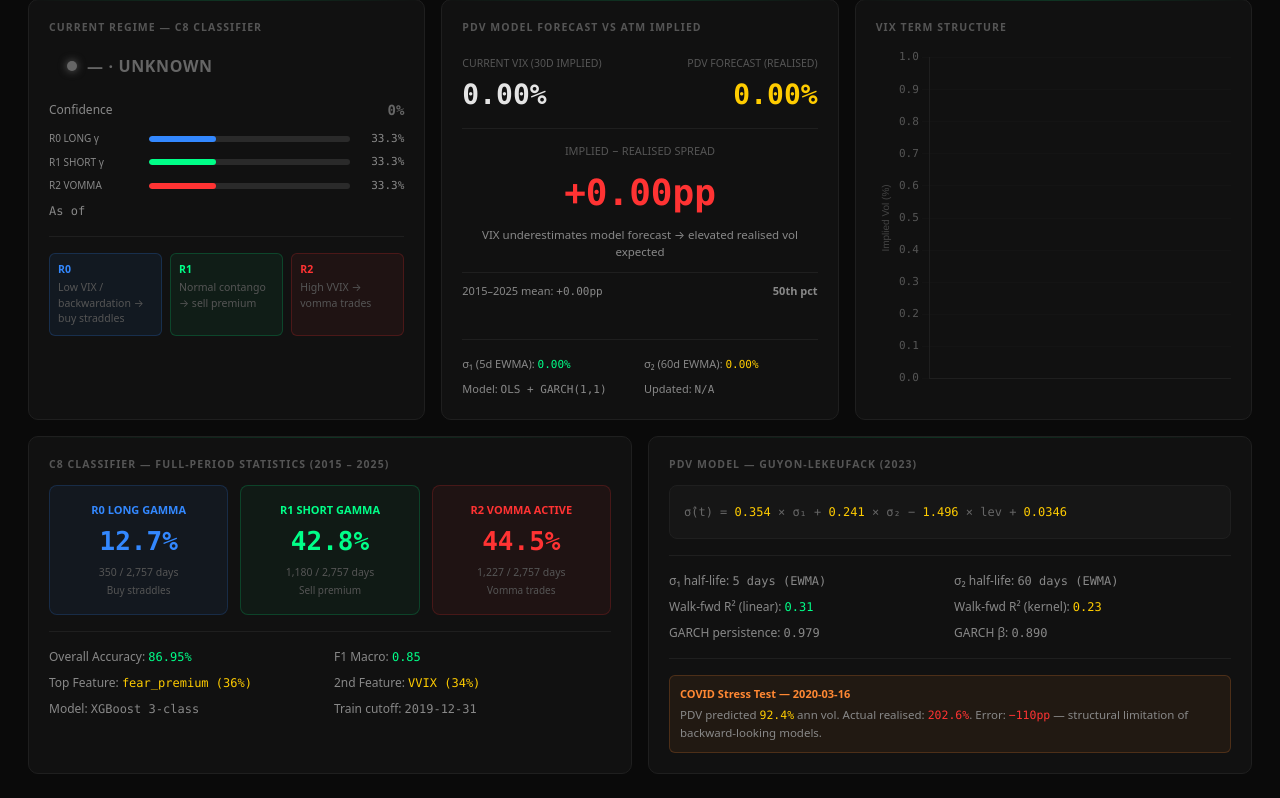
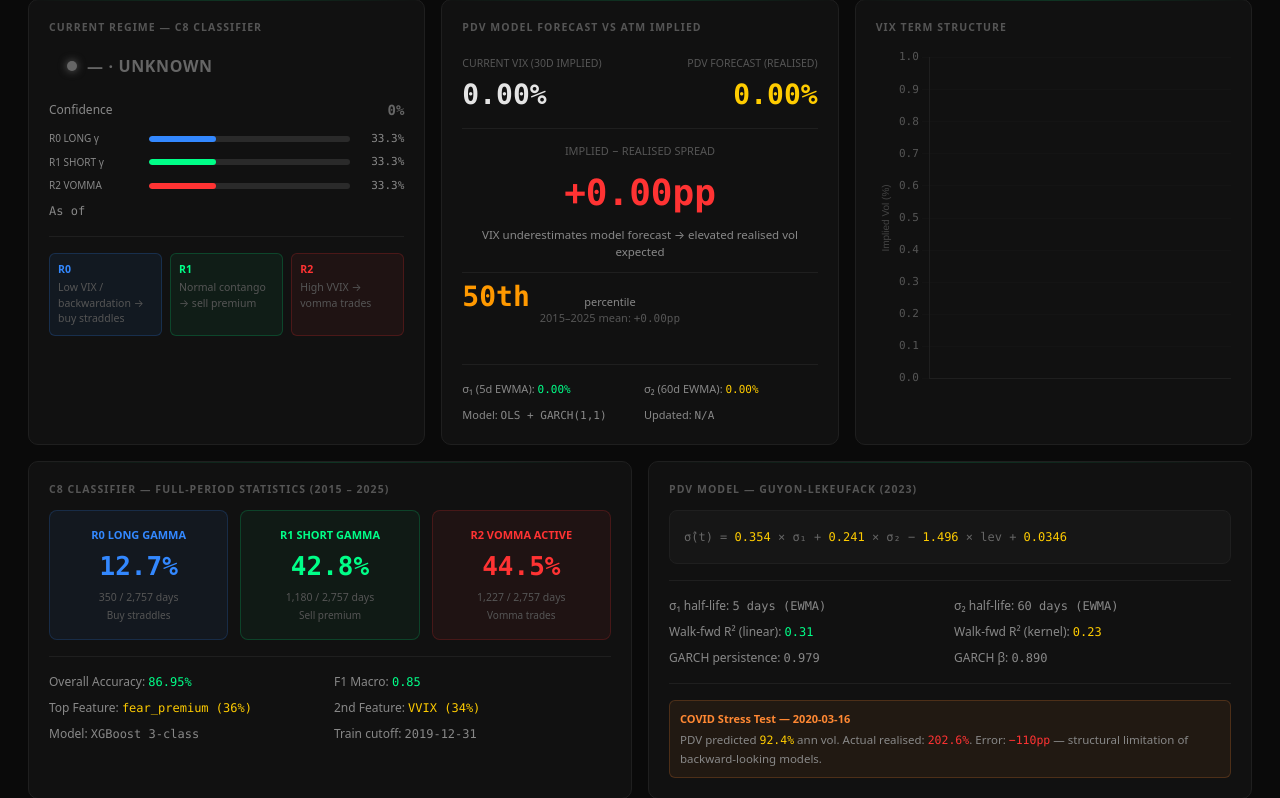
Before and after one commit to navnoorthapar/vol-system-dashboard, a Flask app: page / in a window 1280 px wide. Shown: the part 337-1135 px from the top of the page. Before the commit the page ends 1111 px from the top, so only its background shows below. Run offline with Flask 3, Linux system fonts and the light colour scheme; data that the repository does not hold is empty.

Commit message:
Fix backtest empty charts + highlight 99.7th percentile spread
FIX 1 — Backtest page empty metrics (root cause found):
  full_results.pkl contains joint_vol_calibration.backtest.TradeRecord
  objects which fail to unpickle on Railway when the full codebase
  import chain isn't available. Eliminated pickle dependency entirely —
  all metrics now computed directly from full_results.parquet:
  Sharpe, Sortino, max drawdown, calmar, win rate, avg P&L, per-signal
  breakdown. Also added missing fallback keys (eq_nav_s1/s2/s3/comb,
  total_pnl, start_nav) so JS chart never receives undefined data.

FIX 2 — PDV spread percentile more prominent:
  - 99.7th percentile shown as large 28px bold amber number
  - Amber warning box: '⚠ Spread at 99.7th percentile — implied vol
    pricing extreme fear relative to 10-year history. Mean: 6.94pp.
    Current: 18.25pp.'
  - Blue info box for low-percentile (vol cheap) regime
  - Sparkline labelled explicitly

Co-Authored-By: Claude Sonnet 4.6 <noreply@anthropic.com>

```diff
--- a/dashboard/app.py
+++ b/dashboard/app.py
@@ -509,51 +509,107 @@ def load_page4() -> dict[str, Any]:
 
     except Exception as e:
         d["eq_error"] = str(e)
-        d["eq_dates"] = []
-        d["eq_nav"]   = []
-        d["final_nav"] = 0
+        d["eq_dates"]    = []
+        d["eq_nav"]      = []
+        d["eq_nav_s1"]   = []
+        d["eq_nav_s2"]   = []
+        d["eq_nav_s3"]   = []
+        d["eq_nav_comb"] = []
+        d["final_nav"]   = 0
+        d["start_nav"]   = 0
+        d["total_pnl"]   = 0
 
-    # ── Metrics from pickle ──────────────────────────────────────────────────
+    # ── Metrics — computed entirely from parquet (no pickle import needed) ───
+    # This avoids pickle loading joint_vol_calibration.backtest.TradeRecord
+    # objects which require the full codebase installed on Railway.
     try:
-        with open(DATA / "backtest" / "full_results.pkl", "rb") as f:
-            bt = pickle.load(f)
-        m = bt["metrics"]
+        eq = pd.read_parquet(DATA / "backtest" / "full_results.parquet")
+        eq.index = pd.to_datetime(eq.index)
+        n_days = len(eq)
+        ann_factor = np.sqrt(252)
 
-        def _pct(x): return f"{x*100:.2f}%" if x is not None and not (isinstance(x, float) and np.isnan(x)) else "—"
-        def _f2(x):  return f"{x:.3f}"       if x is not None and not (isinstance(x, float) and np.isnan(x)) else "—"
-        def _dol(x): return f"${x:,.0f}"     if x is not None and not (isinstance(x, float) and np.isnan(x)) else "—"
+        def _pct(x): return f"{x*100:.2f}%" if x is not None and np.isfinite(float(x)) else "—"
+        def _f2(x):  return f"{x:.3f}"       if x is not None and np.isfinite(float(x)) else "—"
+        def _dol(x): return f"${x:,.0f}"     if x is not None and np.isfinite(float(x)) else "—"
+
+        def _metrics_for(nav_col: str, pnl_col: str, pos_col: str):
+            nav  = eq[nav_col]
+            rets = nav.pct_change().fillna(0)
+            pnl  = eq[pnl_col]
+            # Sharpe (excess over 5% rf)
+            ex   = rets - 0.05 / 252
+            sh   = float(ex.mean() / ex.std() * ann_factor) if rets.std() > 1e-10 else 0.0
+            # Sortino (downside only)
+            down = ex[ex < 0]
+            srt  = float(ex.mean() / down.std() * ann_factor) if len(down) > 1 else 0.0
+            # Max drawdown
+            roll_max = nav.cummax()
+            dd_series = (nav / roll_max) - 1
+            mdd  = float(dd_series.min())
+            # DD duration (longest consecutive drawdown)
+            in_dd = (dd_series < 0).astype(int)
+            max_dur = 0
+            cur_dur = 0
+            for v in in_dd:
+                if v: cur_dur += 1
+                else: cur_dur = 0
+                max_dur = max(max_dur, cur_dur)
+            # Calmar
+            years = n_days / 252
+            ann_ret = float((nav.iloc[-1] / nav.iloc[0]) ** (1 / years) - 1) if years > 0 else 0
+            calmar  = float(ann_ret / abs(mdd)) if abs(mdd) > 1e-10 else 0.0
+            # Win rate (by trading day P&L)
+            active_pnl = pnl[pnl != 0]
+            win_rate = float((active_pnl > 0).mean()) if len(active_pnl) > 0 else 0.0
+            # N trades (position changes)
+            pos = eq[pos_col]
+            n_trades = int((pos.diff().fillna(0) != 0).sum())
+            # Total P&L
+            total_pnl = float(nav.iloc[-1] - nav.iloc[0])
+            cum_ret = float((nav.iloc[-1] - nav.iloc[0]) / nav.iloc[0])
+            avg_pnl = total_pnl / n_trades if n_trades > 0 else 0.0
+            return dict(
+                cum_ret=cum_ret, ann_ret=ann_ret, sharpe=sh, sortino=srt,
+                mdd=mdd, dd_dur=max_dur, calmar=calmar, win_rate=win_rate,
+                avg_pnl=avg_pnl, best_day=float(rets.max()), worst_day=float(rets.min()),
+                n_trades=n_trades, total_pnl=total_pnl,
+            )
+
+        m  = _metrics_for("nav",          "daily_pnl",  "s1_position")  # portfolio
+        m1 = _metrics_for("nav_s1",       "pnl_s1",     "s1_position")
+        m2 = _metrics_for("nav_s2",       "pnl_s2",     "s2_position")
+        m3 = _metrics_for("nav_s3",       "pnl_s3",     "s3_position")
+        mc = _metrics_for("nav_combined",  "pnl_combined","combined_pos")
 
         d["metrics_rows"] = [
-            {"label": "Cumulative Return",  "value": _pct(m.get("cumulative_return")),
-             "positive": (m.get("cumulative_return") or 0) > 0},
-            {"label": "Ann. Return",        "value": _pct(m.get("ann_return")),
-             "positive": (m.get("ann_return") or 0) > 0},
-            {"label": "Sharpe (rf=5%)",     "value": _f2(m.get("sharpe")),
-             "positive": (m.get("sharpe") or 0) > 0},
-            {"label": "Sortino",            "value": _f2(m.get("sortino")),
-             "positive": (m.get("sortino") or 0) > 0},
-            {"label": "Max Drawdown",       "value": _pct(m.get("max_drawdown")),
-             "positive": False},
-            {"label": "DD Duration",        "value": f"{int(m.get('dd_duration_days', 0))} days",
-             "positive": False},
-            {"label": "Calmar",             "value": _f2(m.get("calmar")),
-             "positive": (m.get("calmar") or 0) > 0},
-            {"label": "Win Rate",           "value": _pct(m.get("win_rate")),
-             "positive": (m.get("win_rate") or 0) > 0.5},
-            {"label": "Avg P&L / Trade",    "value": _dol(m.get("avg_pnl_per_trade")),
-             "positive": (m.get("avg_pnl_per_trade") or 0) > 0},
-            {"label": "Best Day",           "value": _pct(m.get("best_day")),  "positive": True},
-            {"label": "Worst Day",          "value": _pct(m.get("worst_day")), "positive": False},
-            {"label": "N Trades",           "value": str(int(m.get("n_trades", 0))), "positive": True},
-            {"label": "N Days",             "value": str(int(m.get("n_days",   0))), "positive": True},
+            {"label": "Cumulative Return", "value": _pct(m["cum_ret"]),
+             "positive": m["cum_ret"] > 0},
+            {"label": "Ann. Return",       "value": _pct(m["ann_ret"]),
+             "positive": m["ann_ret"] > 0},
+            {"label": "Sharpe (rf=5%)",    "value": _f2(m["sharpe"]),
+             "positive": m["sharpe"] > 0},
+            {"label": "Sortino",           "value": _f2(m["sortino"]),
+             "positive": m["sortino"] > 0},
+            {"label": "Max Drawdown",      "value": _pct(m["mdd"]),     "positive": False},
+            {"label": "DD Duration",       "value": f"{m['dd_dur']} days","positive": False},
+            {"label": "Calmar",            "value": _f2(m["calmar"]),
+             "positive": m["calmar"] > 0},
+            {"label": "Win Rate",          "value": _pct(m["win_rate"]),
+             "positive": m["win_rate"] > 0.5},
+            {"label": "Avg P&L / Trade",   "value": _dol(m["avg_pnl"]),
+             "positive": m["avg_pnl"] > 0},
+            {"label": "Best Day",          "value": _pct(m["best_day"]),  "positive": True},
+            {"label": "Worst Day",         "value": _pct(m["worst_day"]), "positive": False},
+            {"label": "N Trades",          "value": str(m["n_trades"]),   "positive": True},
+            {"label": "N Days",            "value": str(n_days),          "positive": True},
         ]
 
         # Signal P&L bar chart
         signal_pnl = [
-            round(float(m.get("s1_total_pnl",        0)) / 1000, 1),
-            round(float(m.get("s2_total_pnl",        0)) / 1000, 1),
-            round(float(m.get("s3_total_pnl",        0)) / 1000, 1),
-            round(float(m.get("combined_total_pnl",  0)) / 1000, 1),
+            round(m1["total_pnl"] / 1000, 1),
+            round(m2["total_pnl"] / 1000, 1),
+            round(m3["total_pnl"] / 1000, 1),
+            round(mc["total_pnl"] / 1000, 1),
         ]
         d["signal_labels"] = ["S1  IVR / PDV", "S2  VIX TS", "S3  Dispersion", "Combined"]
         d["signal_pnl"]    = signal_pnl
@@ -561,25 +617,24 @@ def load_page4() -> dict[str, Any]:
 
         # Per-signal metrics table
         d["signal_metrics"] = []
-        for sig, lbl in [("s1","S1 IVR"),("s2","S2 VIX TS"),("s3","S3 Disp"),("combined","Combined")]:
-            pnl = float(m.get(f"{sig}_total_pnl", 0))
+        for mx, lbl in [(m1,"S1 IVR"),(m2,"S2 VIX TS"),(m3,"S3 Disp"),(mc,"Combined")]:
             d["signal_metrics"].append({
-                "label":    lbl,
-                "sharpe":   _f2(m.get(f"{sig}_sharpe")),
-                "ann_ret":  _pct(m.get(f"{sig}_ann_return")),
-                "win_rate": _pct(m.get(f"{sig}_win_rate")),
-                "n_trades": str(int(m.get(f"{sig}_n_trades", 0))),
-                "total_pnl": _dol(pnl),
-                "green": pnl > 0,
+                "label":     lbl,
+                "sharpe":    _f2(mx["sharpe"]),
+                "ann_ret":   _pct(mx["ann_ret"]),
+                "win_rate":  _pct(mx["win_rate"]),
+                "n_trades":  str(mx["n_trades"]),
+                "total_pnl": _dol(mx["total_pnl"]),
+                "green":     mx["total_pnl"] > 0,
             })
 
     except Exception as e:
         d["pkl_error"] = str(e)
-        d["metrics_rows"] = []
+        d["metrics_rows"]   = []
         d["signal_metrics"] = []
-        d["signal_pnl"] = []
-        d["signal_labels"] = []
-        d["signal_colors"] = []
+        d["signal_pnl"]     = []
+        d["signal_labels"]  = []
+        d["signal_colors"]  = []
 
     # ── Annual returns ───────────────────────────────────────────────────────
     try:
--- a/dashboard/templates/index.html
+++ b/dashboard/templates/index.html
@@ -175,14 +175,57 @@
           {% endif %}
         </div>
 
-        <!-- Historical context (Bug 3) -->
+        <!-- Historical context — percentile warning (Fix 2) -->
         <div style="margin-top:12px;padding-top:10px;border-top:1px solid var(--border);font-size:11px;">
-          <div style="display:flex;justify-content:space-between;color:var(--text2);margin-bottom:4px;">
-            <span>2015–2025 mean: <span class="mono">{{ "{:+.2f}".format(d.pdv_spread_mean) }}pp</span></span>
-            <span style="color:{{ d.pdv_spread_label_color }};font-weight:600;">{{ d.pdv_spread_pct }}th pct</span>
+
+          <!-- Percentile badge — large and prominent -->
+          <div style="display:flex;align-items:baseline;gap:10px;margin-bottom:8px;">
+            <div style="font-size:28px;font-weight:800;color:#ff9900;font-family:'Menlo','Monaco',monospace;line-height:1;">
+              {{ d.pdv_spread_pct }}th
+            </div>
+            <div style="color:var(--text2);font-size:11px;line-height:1.4;">
+              percentile<br>
+              <span style="color:var(--text3);">2015–2025 mean: <span class="mono">{{ "{:+.2f}".format(d.pdv_spread_mean) }}pp</span></span>
+            </div>
           </div>
-          <div style="color:{{ d.pdv_spread_label_color }};font-size:10.5px;margin-bottom:8px;">{{ d.pdv_spread_label }}</div>
+
+          <!-- Amber warning box when percentile is high -->
+          {% if d.pdv_spread_pct >= 80 %}
+          <div style="
+            background: rgba(255,153,0,0.08);
+            border: 1px solid rgba(255,153,0,0.35);
+            border-radius: 6px;
+            padding: 9px 12px;
+            margin-bottom: 8px;
+            font-size: 11px;
+            line-height: 1.6;
+            color: #cc8800;
+          ">
+            <span style="font-weight:700;color:#ff9900;">&#9888; Spread at {{ d.pdv_spread_pct }}th percentile</span>
+            — implied vol is pricing extreme fear relative to 10-year history.
+            Historical mean spread: <span class="mono">{{ "{:+.2f}".format(d.pdv_spread_mean) }}pp</span>.
+            Current: <span class="mono">{{ "{:+.2f}".format(d.pdv_spread) }}pp</span>.
+          </div>
+          {% elif d.pdv_spread_pct <= 20 %}
+          <div style="
+            background: rgba(51,136,255,0.07);
+            border: 1px solid rgba(51,136,255,0.3);
+            border-radius: 6px;
+            padding: 9px 12px;
+            margin-bottom: 8px;
+            font-size: 11px;
+            line-height: 1.6;
+            color: #5588cc;
+          ">
+            <span style="font-weight:700;color:#3388ff;">&#9432; Spread at {{ d.pdv_spread_pct }}th percentile</span>
+            — vol appears cheap relative to 10-year history.
+            Historical mean: <span class="mono">{{ "{:+.2f}".format(d.pdv_spread_mean) }}pp</span>.
+            Current: <span class="mono">{{ "{:+.2f}".format(d.pdv_spread) }}pp</span>.
+          </div>
+          {% endif %}
+
           {% if d.pdv_sparkline %}
+          <div style="font-size:10px;color:var(--text3);margin-bottom:3px;">Implied–Realised spread — last 60 trading days</div>
           <div style="position:relative;height:32px;">
             <canvas id="sparklineChart"></canvas>
           </div>
```
